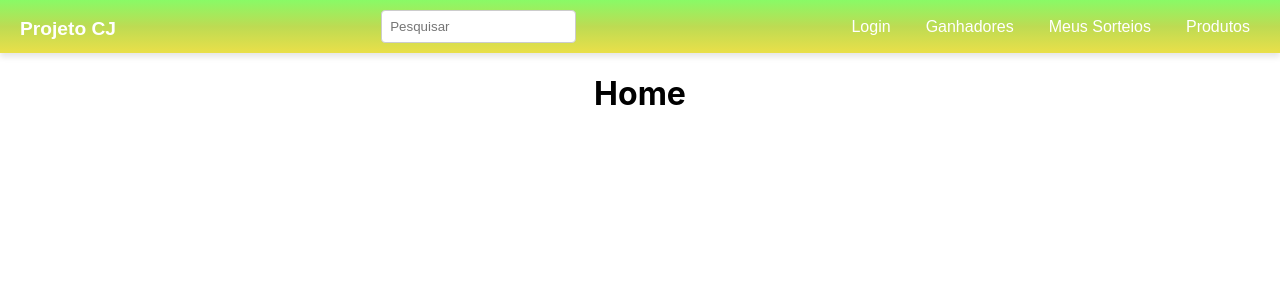
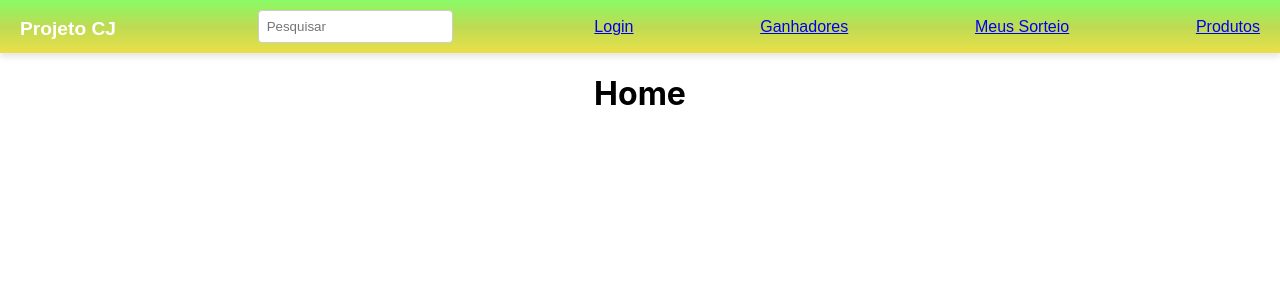
Before and after one commit to joaosqp/projectCJ, a React (Create React App) app in the folder projetocj/: page / in a window 1280 px wide. Shown: the top 300 px of the page. Built offline with nearby package versions, Linux system fonts and the light colour scheme.

Commit message:
Erros routes atualizados

```diff
--- a/projetocj/src/components/Header/index.js
+++ b/projetocj/src/components/Header/index.js
@@ -1,30 +1,46 @@
-import { useNavigate, Link } from "react-router-dom";
-import "./header.css";
-
-// Componente reutilizável para links de navegação
-const NavigationLink = ({ to, className, children }) => (
-  <Link to={to} className={className}>
-    {children}
-  </Link>
-);
+import React from 'react';
+import { useNavigate, Link } from 'react-router-dom';
+import './header.css';
 
 export const Header = () => {
+    const navigate = useNavigate();
+
+    const toHome = () => {
+        navigate("/"); // Página inicial
+    };
+
     return (
         <header>
             <div className="menu">
                 <div className="titulo">
-          <Link to="/" className="nomeProjeto">Projeto CJ</Link>
+                    <a className="nomeProjeto" onClick={toHome}>Projeto CJ</a>
                 </div>
             </div>
             <div>
                 <input className="pesquisa" type="text" placeholder="Pesquisar" />
             </div>
-      <nav className="navigation">
-        <NavigationLink to="/Login" className="linkLogin">Login</NavigationLink>
-        <NavigationLink to="/Ganhadores" className="linkGanhadores">Ganhadores</NavigationLink>
-        <NavigationLink to="/MeusSorteios" className="linkMeusSorteio">Meus Sorteios</NavigationLink>
-        <NavigationLink to="/Produtos" className="linkProdutos">Produtos</NavigationLink>
-      </nav>
+            <div className="login">
+                <label>
+                    <Link to="/Login" className="linkLogin"> Login </Link>
+                </label>
+            </div>
+            <div className="ganhadores">
+                <label>
+                    <Link to="/Ganhadores" className="linkGanhadores"> Ganhadores </Link>
+                </label>
+            </div>
+            <div className="meusSorteios">
+                <label>
+                    <Link to="/MeusSorteios" className="linkMeusSorteio"> Meus Sorteio </Link>
+                </label>
+            </div>
+            <div className="produtos">
+                <label>
+                    <Link to="/Produtos" className="linkProdutos"> Produtos </Link>
+                </label>
+            </div>
         </header>
     );
 };
+
+export default Header;
--- a/projetocj/src/pages/Ganhadores/index.js
+++ b/projetocj/src/pages/Ganhadores/index.js
@@ -0,0 +1,14 @@
+import React from 'react';
+import Header from '../../components/Header';
+
+const Ganhadores = () => {
+  return (
+    <div className="main">
+      <div className="content">
+        <h1>Ganhadores</h1>
+      </div>
+    </div>
+  );
+};
+
+export default Ganhadores;
--- a/projetocj/src/pages/Home/index.js
+++ b/projetocj/src/pages/Home/index.js
@@ -1,13 +1,14 @@
-import React, { useEffect, useState } from "react";
-import { Header } from "../../components/Header";
+import React from 'react';
+import Header from '../../components/Header';
 
-export const Home = () => {
+const Home = () => {
   return (
     <div className="main">
-            <Header />
       <div className="content">
         <h1>Home</h1>
       </div>
     </div>
   );
-}
+};
+
+export default Home;
--- a/projetocj/src/pages/Login/index.js
+++ b/projetocj/src/pages/Login/index.js
@@ -0,0 +1,12 @@
+import React from "react";
+import { Header } from "../../components/Header";
+
+const Login = () => {
+  return (
+    <div>
+      <h1>Login Page</h1>
+    </div>
+  );
+}
+
+export default Login;
--- a/projetocj/src/pages/MeusSorteios/index.js
+++ b/projetocj/src/pages/MeusSorteios/index.js
@@ -0,0 +1,12 @@
+import React from 'react';
+import { Header } from "../../components/Header";
+
+const MeusSorteios = () => {
+  return (
+    <div>
+      <h1>Meus Sorteios Page</h1>
+    </div>
+  );
+};
+
+export default MeusSorteios;
--- a/projetocj/src/pages/Produtos/index.js
+++ b/projetocj/src/pages/Produtos/index.js
@@ -0,0 +1,12 @@
+import React from 'react';
+import { Header } from "../../components/Header";
+
+const Produtos = () => {
+  return (
+    <div>
+      <h1>Produtos Page</h1>
+    </div>
+  );
+}
+
+export default Produtos;
--- a/projetocj/src/routes.js
+++ b/projetocj/src/routes.js
@@ -1,25 +1,23 @@
 import { BrowserRouter, Routes, Route } from 'react-router-dom';
 
-import { Header } from './components/Header';
-import { Footer } from './components/Footer';
+import Header from './components/Header';
 
-import { Home } from './pages/Home';
-import { Login } from './pages/Login';
-import { Ganhadores } from './pages/Ganhadores';
-import { MeusSorteios } from './pages/MeusSorteios';
-import { Produtos } from './pages/Produtos';
+import Home from './pages/Home';
+import Login from './pages/Login';
+import Ganhadores from './pages/Ganhadores';
+import MeusSorteios from './pages/MeusSorteios';
+import Produtos from './pages/Produtos';
 
-function RoutesApp () {
+function RoutesApp() {
   return (
     <BrowserRouter>
+      <Header />
       <Routes>
-        <Route>
-            <Route path="/" element={<Home />} />
-            <Route path="/Login" element={<Login />} />
-            <Route path="/Ganhadores" element={<Ganhadores />} />
-            <Route path="/MeusSorteios" element={<MeusSorteios />} />
-            <Route path="/Produtos" element={<Produtos />} />
-        </Route>
+        <Route path="/" element={<Home />} />
+        <Route path="/Login" element={<Login />} />
+        <Route path="/Ganhadores" element={<Ganhadores />} />
+        <Route path="/MeusSorteios" element={<MeusSorteios />} />
+        <Route path="/Produtos" element={<Produtos />} />
       </Routes>
     </BrowserRouter>
   );
```
Lines whose indentation alone changed are shown as unchanged.
